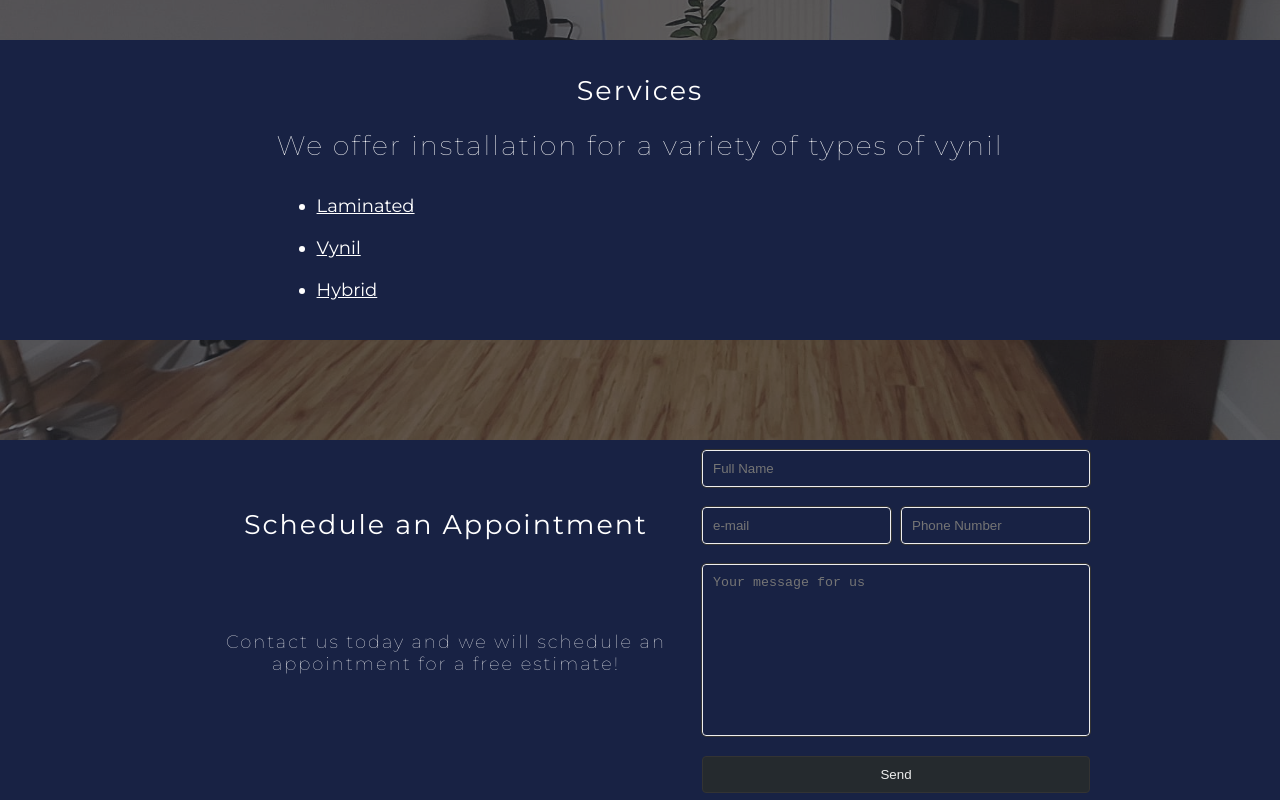
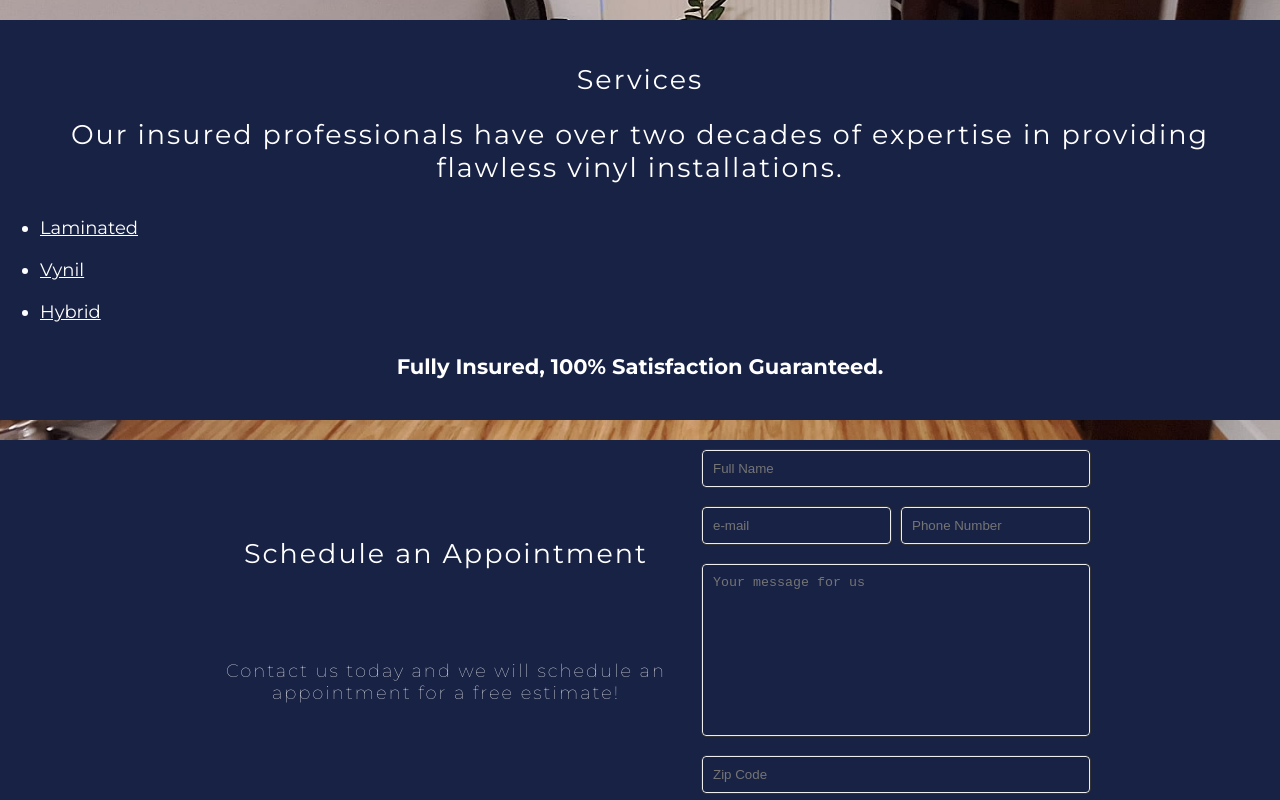
Before and after one commit to mihaiLucut/ipsrem, a plain HTML site: page index.html in a window 1280 px wide. Shown: the part 360-1160 px from the top of the page. Drawn offline with nearby package versions, Linux system fonts and the light colour scheme.

Commit message:
second commit, first deplpoyable version

```diff
--- a/index.html
+++ b/index.html
@@ -19,7 +19,7 @@
   </head>
   <body>
     <section class="bg-image">
-      <section class="dark-filter"></section>
+        <div class="dark-filter"></div>
     </section>
     <div class="wrapper">
       <header>
@@ -49,12 +49,13 @@
         <section id="services">
           <div>
             <h2>Services</h2>
-            <h1>We offer installation for a variety of types of vynil </h1>
+            <h2>Our insured professionals have over two decades of expertise in providing flawless vinyl installations. </h2>
             <ul>
                 <li><a href="https://www.homedepot.com/b/Flooring-Laminate-Flooring/N-5yc1vZare1" target="_blank">Laminated</a></li>
                 <li><a href="https://www.homedepot.com/b/Flooring-Vinyl-Flooring-Vinyl-Plank-Flooring/N-5yc1vZbzjz" target="_blank">Vynil</a></li>
                 <li><a href="https://www.homedepot.com/b/Flooring-Hybrid-Resilient-Flooring/N-5yc1vZ2fkpdm6" target="_blank">Hybrid </a></li>
             </ul>
+            <h3>Fully Insured, 100% Satisfaction Guaranteed.</h3>
           </div>
         </section>
       </main>
@@ -95,6 +96,13 @@
                 placeholder="Your message for us"
                 required
               ></textarea>
+              <input
+                id="zipCode"
+                type="number"
+                pattern="[0-9]{5}"
+                placeholder="Zip Code"
+                required
+              />
               <button onclick="sendMail()">Send</button>
             </div>
           </div>
--- a/index.js
+++ b/index.js
@@ -13,11 +13,12 @@ function sendMail() {
     fullName: document.querySelector('#fullName').value,
     email: document.querySelector('#email').value,
     phone: document.querySelector('#phone').value,
-    message: document.querySelector('#message').value
+    message: document.querySelector('#message').value,
+    zipCode: document.querySelector('#zipCode').value
   }
 
   const serviceId = 'service_gafig5f';
-  const templateId = 'template_tz9eld2';
+  const templateId = 'template_x1m4q3k';
 
   emailjs.send(serviceId, templateId, params)
   .then( res => {
@@ -25,6 +26,7 @@ function sendMail() {
     document.querySelector('#email').value = '';
     document.querySelector('#phone').value = '';
     document.querySelector('#message').value = '';
+    document.querySelector('#zipCode').value = '';
   })
   .catch (error => console.log(error));
 }
--- a/style.css
+++ b/style.css
@@ -39,12 +39,11 @@ p {
 
 .dark-filter {
   /* background-color: rgba(0, 0, 0, 0.85); */
-  background-color: rgba(37, 42, 46, 0.65);
-  position: absolute;
+  background-color: rgba(37, 42, 46, 0.85);
   top: 0;
   left: 0;
   width: 100%;
-  height: 100%;
+  height: 100;
   z-index: -1;
 }
 
@@ -117,8 +116,8 @@ ul li span:hover {
 
 #services {
   position: absolute;
-  top: 400px;
-  height: 300px;
+  top: 380px;
+  height: 400px;
   left: 0;
   right: 0;
   color: #fff;
@@ -130,6 +129,10 @@ ul li span:hover {
   align-items: center;
 }
 #services h2 {
+  padding: 0 40px;
+  text-align: center;
+}
+#services h3 {
   padding: 0 40px;
   text-align: center;
 }
```
Also changed, not shown: 2 other files.
